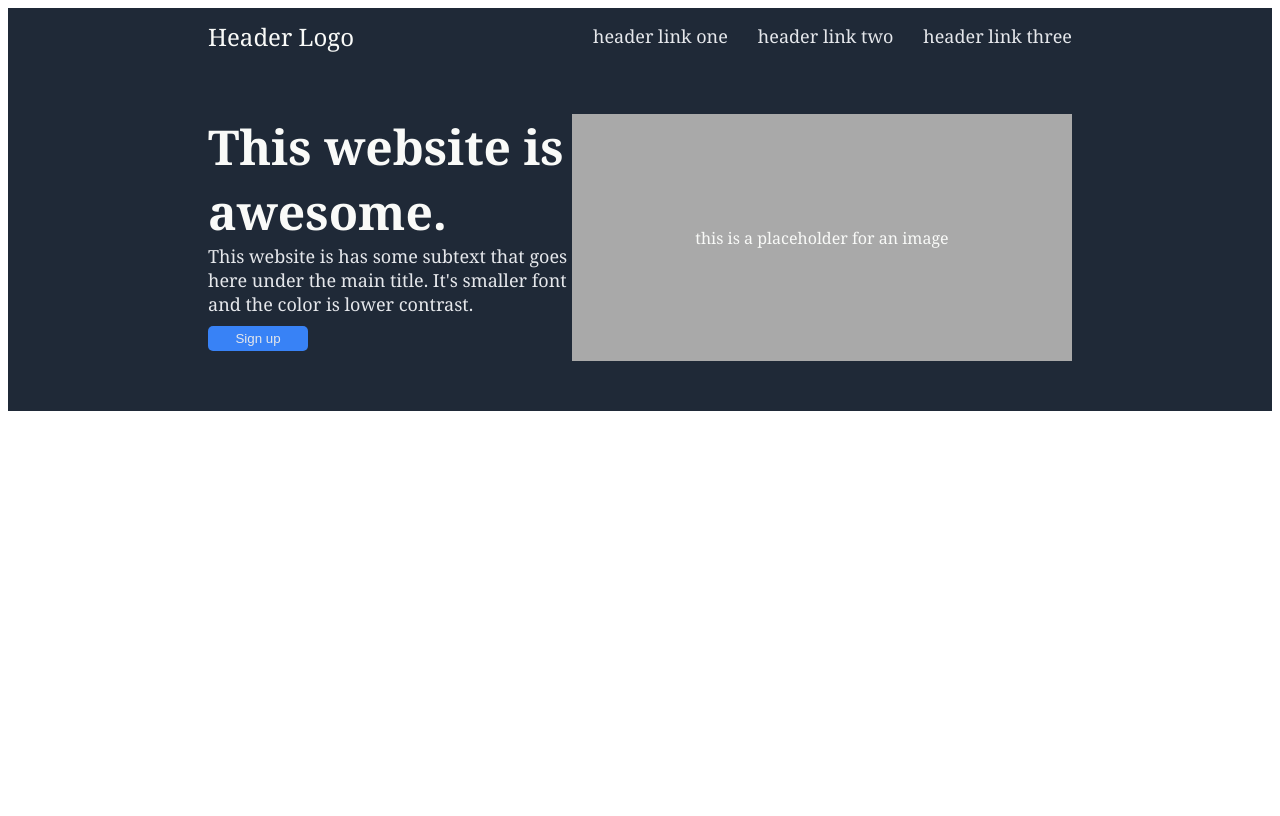
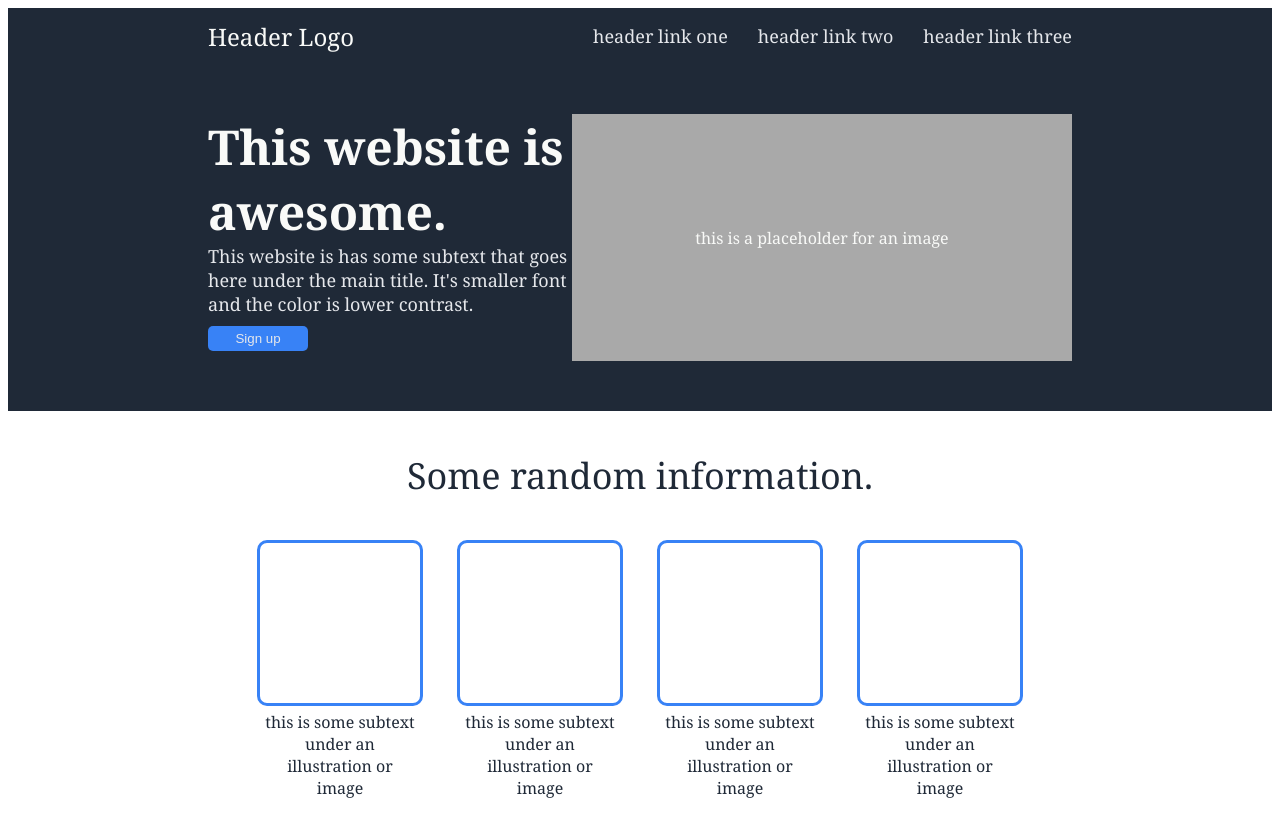
Before and after one commit to patriciavnencakova/landing-page, a plain HTML site: page index.html in a window 1280 px wide. Drawn offline with Linux system fonts and the light colour scheme.

Commit message:
Add 'Random information' part

```diff
--- a/index.html
+++ b/index.html
@@ -28,11 +28,28 @@
                 <!-- <img src="./images/trees.jpg" alt="trees" class="trees"> -->
                  <div class="img-placeholder">this is a placeholder for an image</div>
             </div>
-
         </div>
 
         <div class="middle-1">
-
+            <div class="random-information">Some random information.</div>
+            <div class="randoms">
+                <div class="random">
+                    <div class="empty"></div>
+                    <div class="text-under">this is some subtext under an illustration or image</div>
+                </div>
+                <div class="random">
+                    <div class="empty"></div>
+                    <div class="text-under">this is some subtext under an illustration or image</div>
+                </div>
+                <div class="random">
+                    <div class="empty"></div>
+                    <div class="text-under">this is some subtext under an illustration or image</div>
+                </div>
+                <div class="random">
+                    <div class="empty"></div>
+                    <div class="text-under">this is some subtext under an illustration or image</div>
+                </div>
+            </div>
         </div>
 
         <div class="middle-2">
--- a/styles.css
+++ b/styles.css
@@ -82,3 +82,43 @@ a, .title-subtext {
     border: 0;
     max-width: 100px;
 }
+
+.middle-1 {
+    display: flex;
+    flex-direction: column;
+}
+
+.randoms {
+    display: flex;
+    justify-content: center;
+    gap: 50px;
+}
+
+.random-information {
+    display: flex;
+    justify-content: center;
+    align-items: center;
+    font-size: 36px;
+    color: #1F2937;
+    padding: 40px;
+}
+
+.random {
+    display: flex;
+    flex-direction: column;
+    width: 150px;
+    height: 150px;
+    align-items: center;
+    gap: 5px;
+}
+
+.empty {
+    border: solid #3882F6;
+    border-radius: 10px;
+    padding: 80px;
+}
+
+.text-under {
+    color: #1F2937;
+    text-align: center;
+}
```
